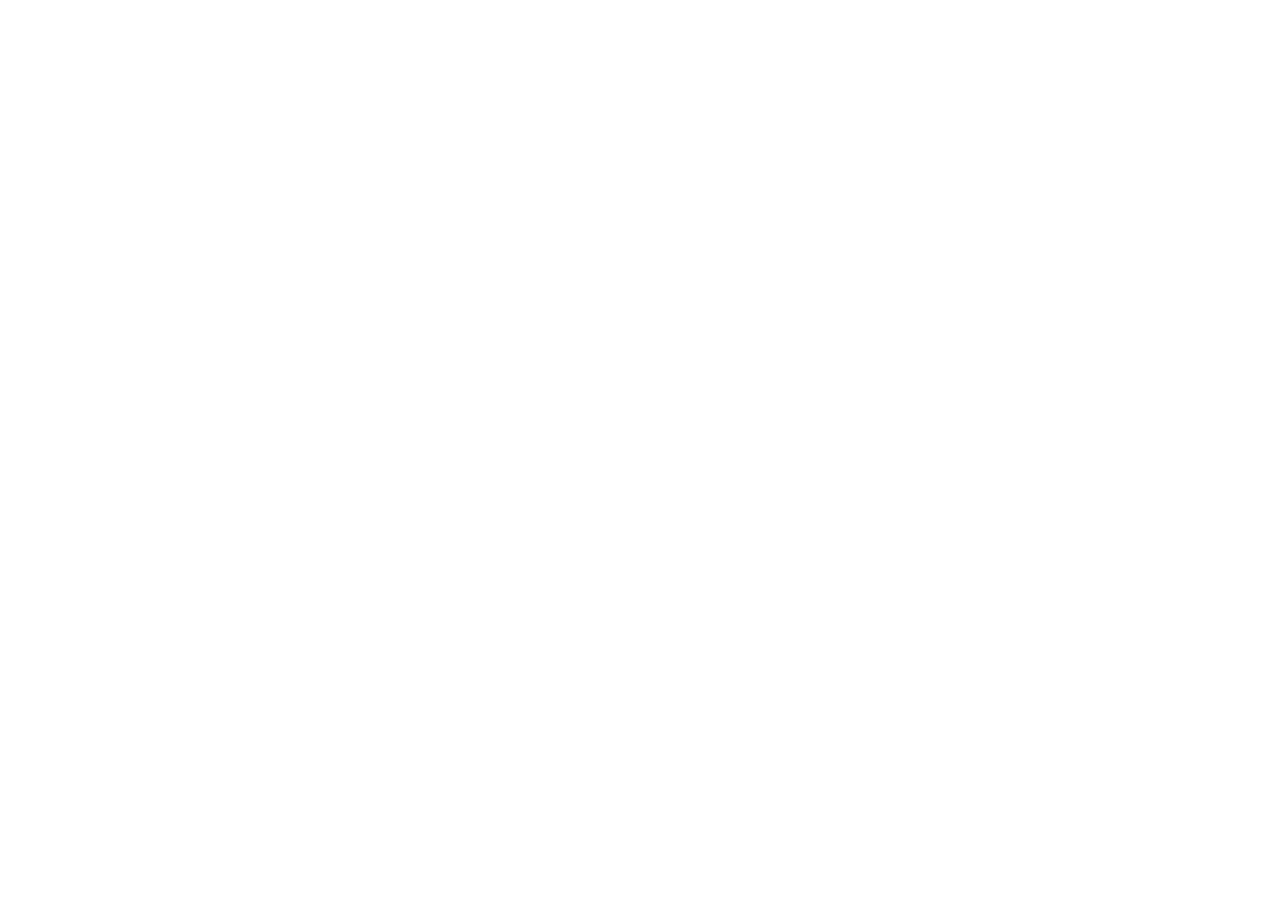
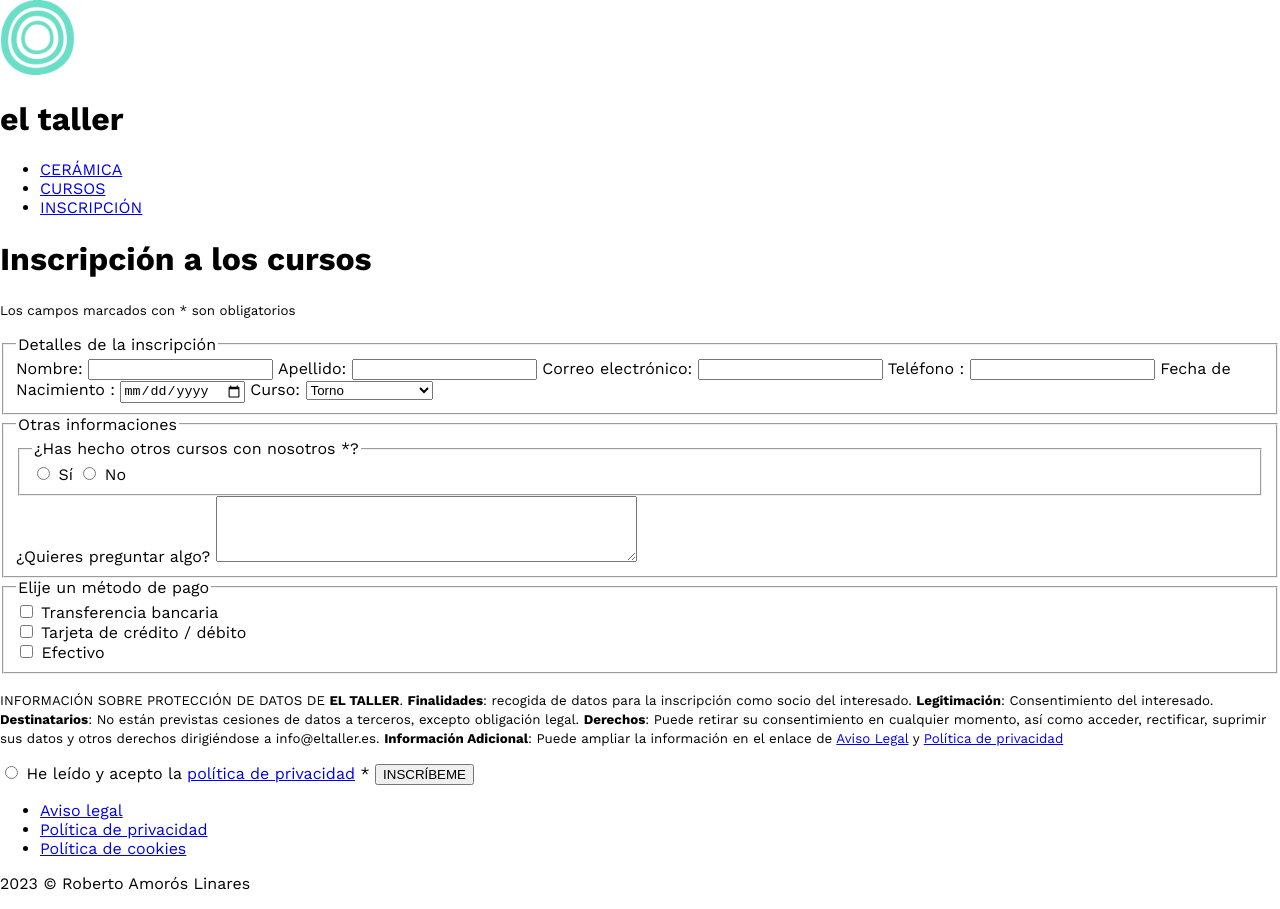
Before and after one commit to robertSpacecraft/Taller-cer-mica, a plain HTML site: page inscripcion-cursos.html in a window 1280 px wide. Before the commit the page ends 800 px from the top, so only its background shows below. Drawn offline with Linux system fonts and the light colour scheme.

Commit message:
repasados los textos de qué es la cerámica y cursos.

```diff
--- a/cursos.html
+++ b/cursos.html
@@ -0,0 +1,101 @@
+<!DOCTYPE html>
+<html lang="es">
+
+<head>
+    <meta charset="UTF-8">
+    <meta name="viewport" content="width=device-width, initial-scale=1.0">
+    <title>Cursos de cerámica</title>
+    <link rel="stylesheet" href="css/styles.css">
+</head>
+
+<body>
+    <header class="header-cursos">
+        <img class="img-header-cursos" src="./img/isologo-taller.png" alt="el taller">
+        <h2 class="h2-header-cursos">el taller</h2>
+        <nav class="nav-header-cursos">
+            <ul class="ul-nav-header-cursos">
+                <li><a href="que-es-la-ceramica.html">CERÁMICA</a></li>
+                <li class="activo"><a href="cursos.html">CURSOS</a></li>
+                <li><a href="inscripcion-cursos.html">INSCRIPCIÓN</a></li>
+            </ul>
+        </nav>
+    </header>
+    <main>
+        <h1>Cursos de cerámica<br>2023</h1>
+        <figure>
+            <img src="img/cursos-ceramica.jpg" alt="Persona haciendo una pieza de cerámica en un torno">
+            <figcaption>&copy; Foto de <a href="https://unsplash.com/@courtneymcook" lang="en">Courtney Cook</a> en <a
+                    href="https://unsplash.com/es/fotos/jZLozXwxgbo" lang="en">Unsplash</a>
+            </figcaption>
+        </figure>
+
+
+    <p class="p-descripcion-cursos">
+        Cursos de cerámica para todos los niveles.<br>
+        Artesanos expertos te guiarán para que aprendas el oficio y des rienda suelta a tu creatividad.
+    </p>
+    <table class="table-cursos">
+        <caption>Programación de cursos</caption>
+        <thead class="thead-table-cursos">
+            <tr>
+                <th>Cursos</th>
+                <th>Precio</th>
+                <th>Duración</th>
+                <th>Horario</th>
+            </tr>
+        </thead>
+        <tbody>
+            <tr>
+                <td>Torno</td>
+                <td>150€</td>
+                <td>4 horas</td>
+                <td>Un sábado al mes de 10 a 14 h</td>
+            </tr>
+            <tr>
+                <td>Cerámica</td>
+                <td>100€</td>
+                <td>4 horas</td>
+                <td>Jueves alternos de 19 a 21 h</td>
+            </tr>
+            <tr>
+                <td>Modelado</td>
+                <td>200€</td>
+                <td>12 horas</td>
+                <td>Un miércoles al mes de 18 a 21 h</td>
+            </tr>
+            <tr>
+                <td>Esmaltes</td>
+                <td>250€</td>
+                <td>16 horas</td>
+                <td>Martes y jueves de 19 a 21</td>
+            </tr>
+            <tr>
+                <td>Joyería cerámica</td>
+                <td>160€</td>
+                <td>4 horas</td>
+                <td>Un viernes al mes de 16 a 20 h</td>
+            </tr>
+        </tbody>
+        <tfoot>
+            <tr>
+                <td>Plazas limitadas a 15 alumnos por sesión</td>
+            </tr>
+        </tfoot>
+    </table>
+</main>
+
+    <footer class="footer-cursos">
+        <div class="div-footer-cursos">
+            <nav>
+                <ul class="lista-menu-footer">
+                    <li><a href="#">Aviso legal</a></li>
+                    <li><a href="#">Política de privacidad</a></li>
+                    <li><a href="#">Política de cookies</a></li>
+                </ul>
+            </nav>
+            <p><time datetime="2023">2023</time> &copy; Roberto Amorós Linares</p>
+        </div>
+    </footer>
+</body>
+
+</html>
--- a/inscripcion-cursos.html
+++ b/inscripcion-cursos.html
@@ -0,0 +1,99 @@
+<!DOCTYPE html>
+<html lang="en">
+<head>
+    <meta charset="UTF-8">
+    <meta name="viewport" content="width=device-width, initial-scale=1.0">
+    <title>inscripcion a los cursos</title>
+    <link rel="stylesheet" href="css/styles.css">
+</head>
+<body>
+    <header class="header-inscripcion">
+        <img class="img-header-inscripcion" src="./img/isologo-taller.png" alt="Isologo-taller">
+        <h1 class="h1-header-inscripcion">el taller</h1>
+        <nav class="nav-header-inscripcion">
+            <ul class="ul-nav-header-inscripcion">
+                <li><a href="que-es-la-ceramica.html">CERÁMICA</a></li>
+                <li><a href="cursos.html">CURSOS</a></li>
+                <li class="activo"><a href="inscripcion-cursos.html">INSCRIPCIÓN</a></li>
+            </ul>
+        </nav>
+    </header>
+    <main>
+        <h1 class="inscripcion">Inscripción a los cursos</h1>
+        <form action="submit">
+            <p>
+                <small>Los campos marcados con * son obligatorios</small>
+            </p>
+            <fieldset>
+                <legend>Detalles de la inscripción</legend>
+            <label for="nombre">Nombre:</label>
+            <input type="text" id="nombre" name="nombre" required>
+
+            <label for="apellido">Apellido:</label>
+            <input type="text" id="apellido" name="apellido" required>
+
+            <label for="email">Correo electrónico:</label>
+            <input type="email" id="email" name="email" required>
+
+             <label for="telefono">Teléfono :</label>
+            <input type="text" id="telefono" name="telefono" required>
+
+               <label for="fechaNacimiento">Fecha de Nacimiento :</label>
+            <input type="date" id="fechaNacimiento" name="fechaNacimiento" required>
+
+            <label for="curso">Curso:</label>
+            <select id="curso" name="curso" required>
+                <option value="torno">Torno</option>
+                <option value="ceramica">Cerámica</option>
+                <option value="modelado">Modelado</option>
+                <option value="esmaltes">Esmaltes</option>
+                <option value="joyeriaCeramica">Joyería Cerámica</option>
+            </select>
+            </fieldset>
+            <fieldset>
+                <legend>Otras informaciones</legend>
+                <fieldset>
+                    <legend>¿Has hecho otros cursos con nosotros *?</legend>
+                    <input type="radio" id="si" name="otrosCursos" value="si" required>
+                    <label for="si">Sí</label>
+                    <input type="radio" id="no" name="otrosCursos" value="no" required>
+                    <label for="no">No</label>
+                </fieldset>
+                <label for="comentarios">¿Quieres preguntar algo?</label>
+                <textarea id="comentarios" name="comentarios" rows="4" cols="50"></textarea>
+            </fieldset>
+            <fieldset>
+                <legend>Elije un método de pago</legend>
+                <input type="checkbox" id="transferencia" name="metodoPago" value="transferencia">
+                <label for="transferencia">Transferencia bancaria</label><br>
+                <input type="checkbox" id="tarjeta" name="metodoPago" value="tarjeta">
+                <label for="tarjeta">Tarjeta de crédito / débito</label><br>
+                <input type="checkbox" id="efectivo" name="metodoPago" value="efectivo">
+                <label for="efectivo">Efectivo</label><br>
+            </fieldset>
+            <p>
+                <small>
+                    INFORMACIÓN SOBRE PROTECCIÓN DE DATOS DE <strong>EL TALLER</strong>. <strong>Finalidades</strong>: recogida de datos para la inscripción como socio del interesado. <strong>Legitimación</strong>: Consentimiento del interesado. <strong>Destinatarios</strong>: No están previstas cesiones de datos a terceros, excepto obligación legal. <strong>Derechos</strong>: Puede retirar su consentimiento en cualquier momento, así como acceder, rectificar, suprimir sus datos y otros derechos dirigiéndose a info@eltaller.es. <strong>Información Adicional</strong>: Puede ampliar la información en el enlace de <a href="#">Aviso Legal</a> y <a href="#">Política de privacidad</a>
+                </small>
+            </p>
+            <input type="radio">
+            <label for="acepto">He leído y acepto la <a href="#">política de privacidad</a> *</label>
+
+            <input type="submit" value="INSCRÍBEME">
+        </form>
+    </main>
+    <footer class="footer-que-es-la-ceramica">
+    <div class="div-footer-que-es-la-ceramica">
+        <nav>
+            <ul class="lista-menu-footer">
+                <li><a href="#">Aviso legal</a></li>
+                <li><a href="#">Política de privacidad</a></li>
+                <li><a href="#">Política de cookies</a></li>
+            </ul>
+        </nav>
+        <p><time datetime="2023">2023</time> &copy; Roberto Amorós Linares</p>
+    </div>
+</footer>
+
+</body>
+</html>
```
Also changed, not shown: que-es-la-ceramica.html (+10 -12 lines).
